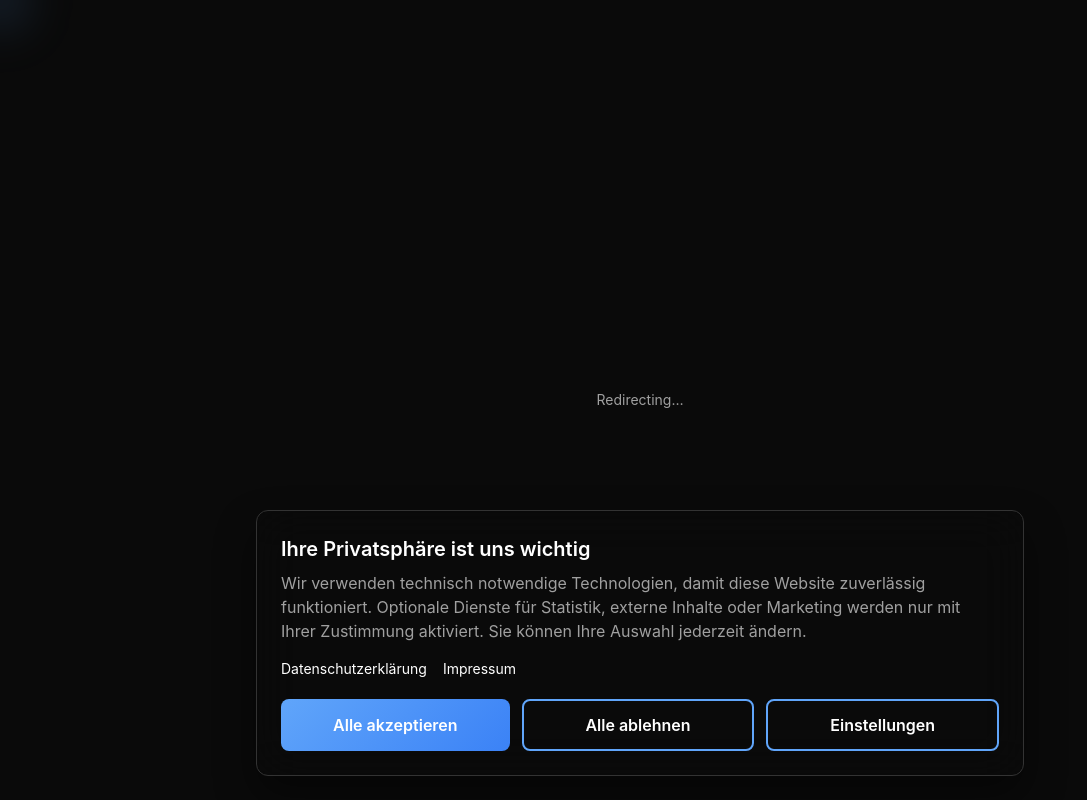
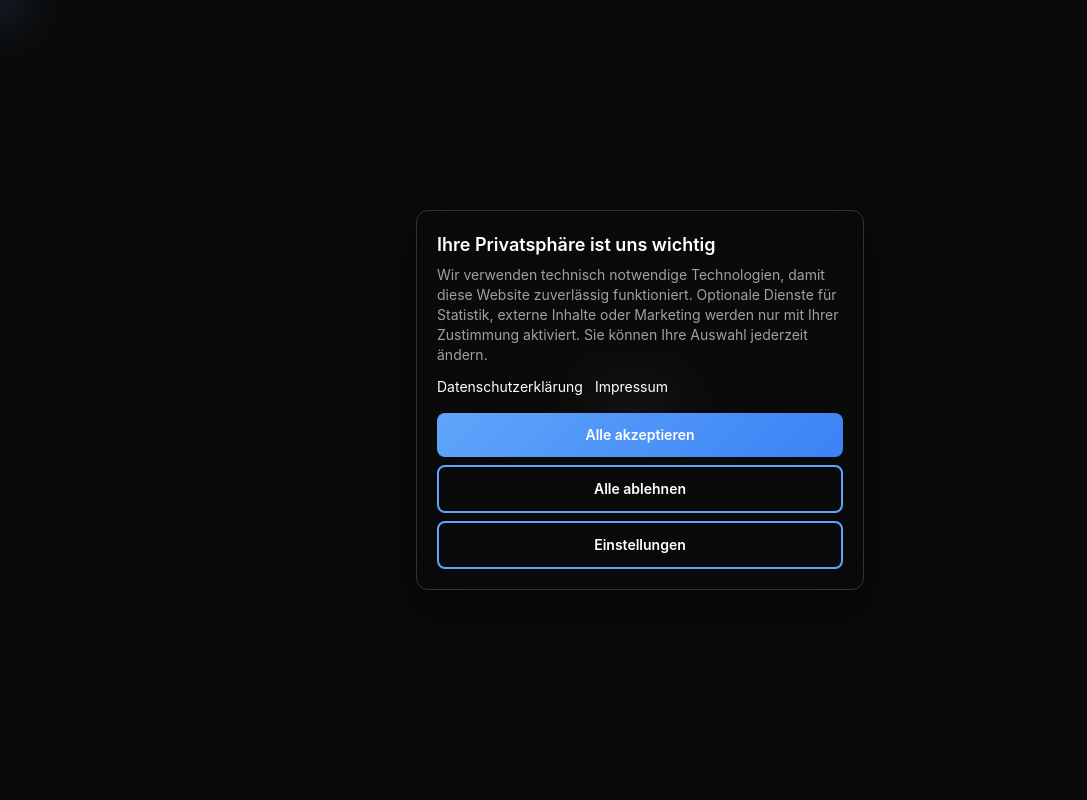
Before and after one commit to chrisnltr/portfolio, a Nuxt app: page / in a window 1280 px wide. Shown: the whole page, without its empty margins (0-1087 px from the left). Built offline with nearby package versions, Linux system fonts and the light colour scheme.

Commit message:
refactor(consent): update styling and layout of ConsentBanner component

```diff
--- a/components/consent/ConsentBanner.vue
+++ b/components/consent/ConsentBanner.vue
@@ -1,21 +1,21 @@
 <template>
   <div
     v-if="bannerVisible"
-    class="consent-banner fixed inset-x-0 bottom-0 z-[9000] p-3 sm:p-4 md:p-6 pointer-events-none"
+    class="consent-banner fixed inset-0 z-[9000] flex items-center justify-center p-4 pointer-events-none"
     role="region"
     :aria-label="t.regionLabel"
   >
     <div
-      class="pointer-events-auto mx-auto max-w-3xl rounded-xl border border-border-primary bg-background-secondary/95 backdrop-blur-xl shadow-[0_20px_40px_rgba(0,0,0,0.45)] p-4 sm:p-6"
+      class="pointer-events-auto w-full max-w-md rounded-xl border border-border-primary bg-background-secondary/95 backdrop-blur-xl shadow-[0_20px_40px_rgba(0,0,0,0.45)] p-4 sm:p-5"
     >
-      <h2 id="consent-banner-title" class="text-lg sm:text-xl font-semibold text-text-primary mb-2">
+      <h2 id="consent-banner-title" class="text-base sm:text-lg font-semibold text-text-primary mb-1.5">
         {{ t.title }}
       </h2>
-      <p class="text-sm sm:text-base text-text-secondary leading-relaxed mb-4">
+      <p class="text-xs sm:text-sm text-text-secondary leading-relaxed mb-3">
         {{ t.description }}
       </p>
 
-      <div class="flex flex-wrap gap-x-4 gap-y-2 text-sm mb-5">
+      <div class="flex flex-wrap gap-x-3 gap-y-1 text-xs sm:text-sm mb-4">
         <NuxtLink
           :to="privacyLink"
           class="link focus:outline-none focus-visible:ring-2 focus-visible:ring-accent-400 rounded"
@@ -30,24 +30,24 @@
         </NuxtLink>
       </div>
 
-      <div class="flex flex-col sm:flex-row gap-3">
+      <div class="flex flex-col gap-2">
         <button
           type="button"
-          class="btn-primary flex-1 min-h-[44px] text-sm sm:text-base"
+          class="btn-primary w-full min-h-[40px] text-sm"
           @click="acceptAll"
         >
           {{ t.acceptAll }}
         </button>
         <button
           type="button"
-          class="btn-secondary flex-1 min-h-[44px] text-sm sm:text-base"
+          class="btn-secondary w-full min-h-[40px] text-sm"
           @click="rejectAll"
         >
           {{ t.rejectAll }}
         </button>
         <button
           type="button"
-          class="btn-secondary flex-1 min-h-[44px] text-sm sm:text-base"
+          class="btn-secondary w-full min-h-[40px] text-sm"
           @click="onOpenSettings"
         >
           {{ t.settings }}
```
